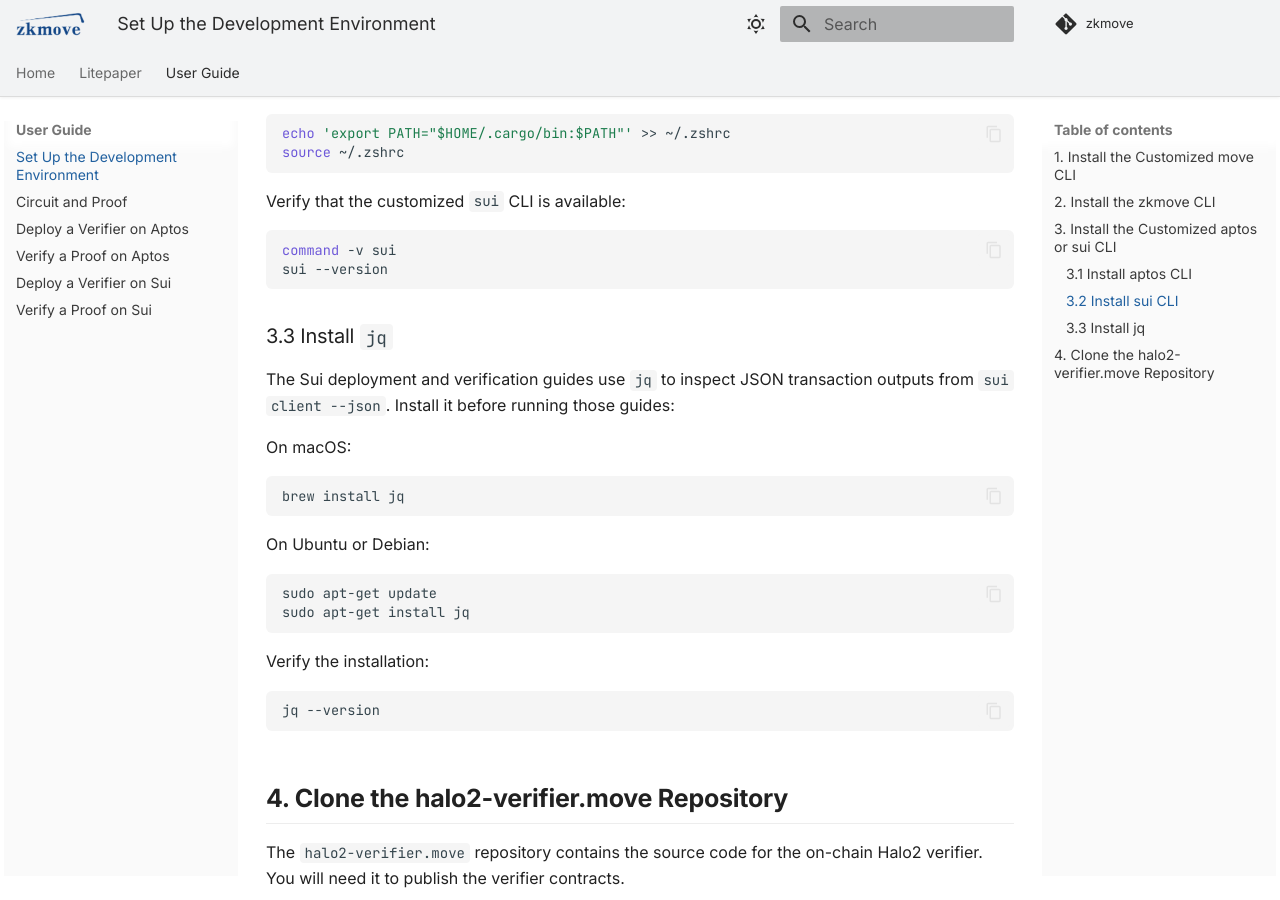
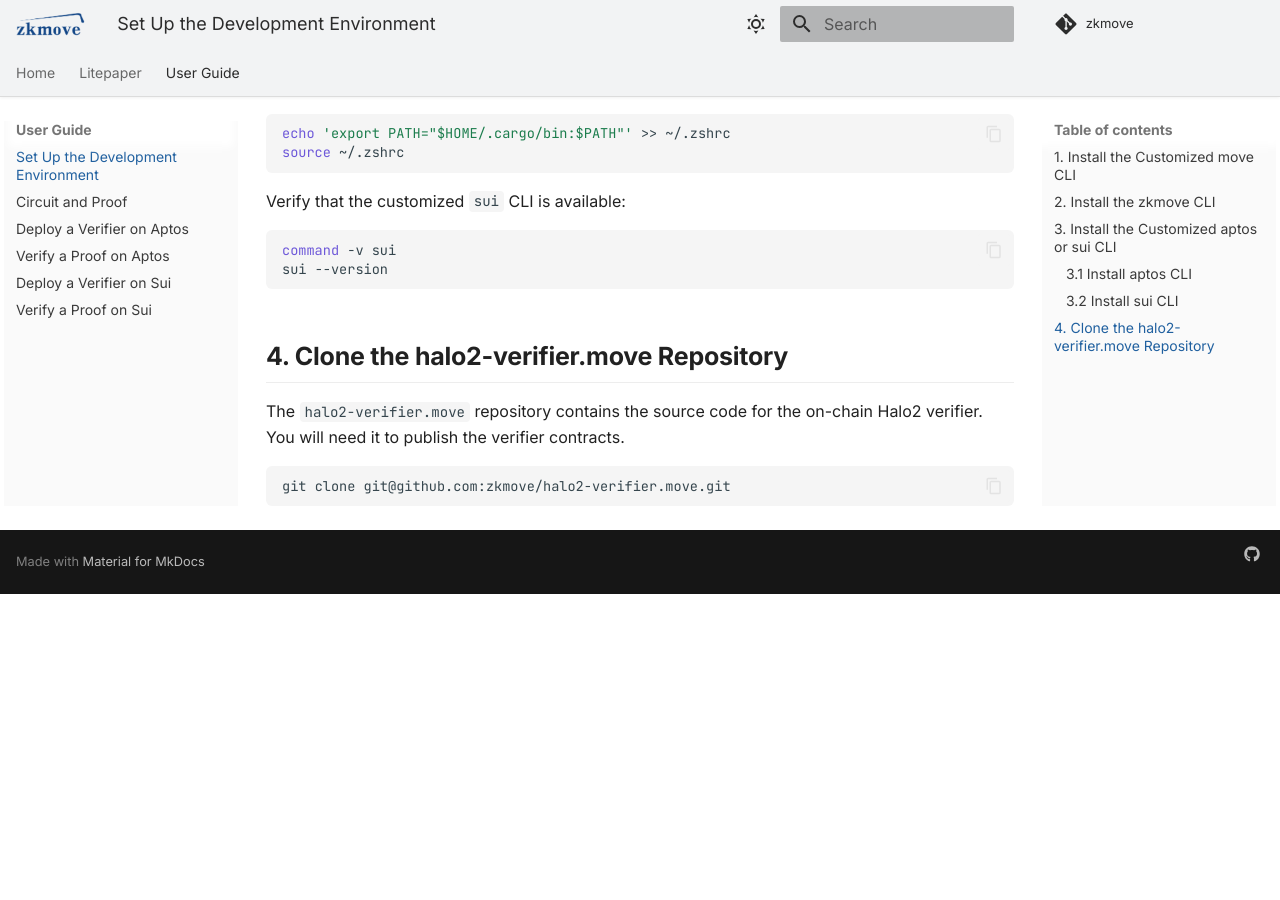
Before and after one commit to zkmove/zkmove, an MkDocs documentation site: the page built from docs/user/setup-dev-environment.md, in a window 1280 px wide and 900 px high, scrolled down 1858 px. Built offline with MkDocs 1.6.1 and Material for MkDocs 9.7.7, drawn with Linux system fonts in a browser that asks for light colours; comment, search, counter and statistics services are not loaded; after the commit the page ends 2452 px from its top, so only the background shows below that.

Commit message:
Move jq setup to Sui verification docs

````diff
--- a/docs/user/setup-dev-environment.md
+++ b/docs/user/setup-dev-environment.md
@@ -89,29 +89,6 @@ command -v sui
 sui --version
 ```
 
-### 3.3 Install `jq`
-
-The Sui deployment and verification guides use `jq` to inspect JSON transaction
-outputs from `sui client --json`. Install it before running those guides:
-
-On macOS:
-
-```shell
-brew install jq
-```
-
-On Ubuntu or Debian:
-
-```shell
-sudo apt-get update
-sudo apt-get install jq
-```
-
-Verify the installation:
-
-```shell
-jq --version
-```
 ## 4. Clone the halo2-verifier.move Repository
 
 The `halo2-verifier.move` repository contains the source code for the on-chain Halo2 verifier. You will need it to publish the verifier contracts.
````
Also changed, not shown: docs/user/verify-proof-on-sui.md (+26 -0 lines).
